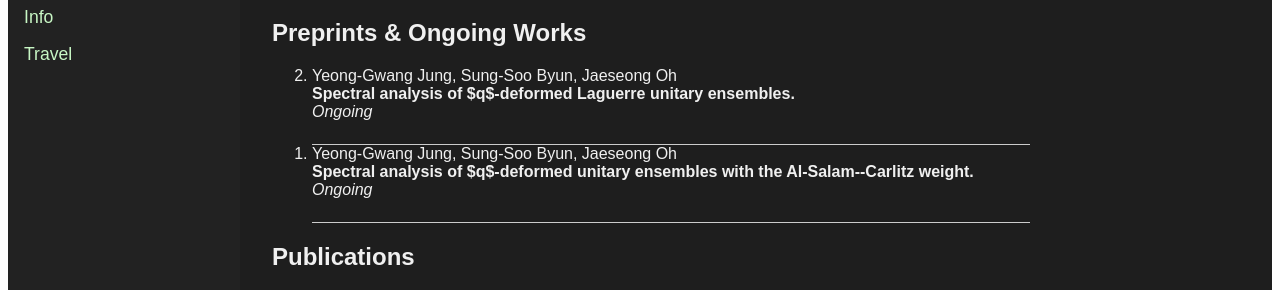
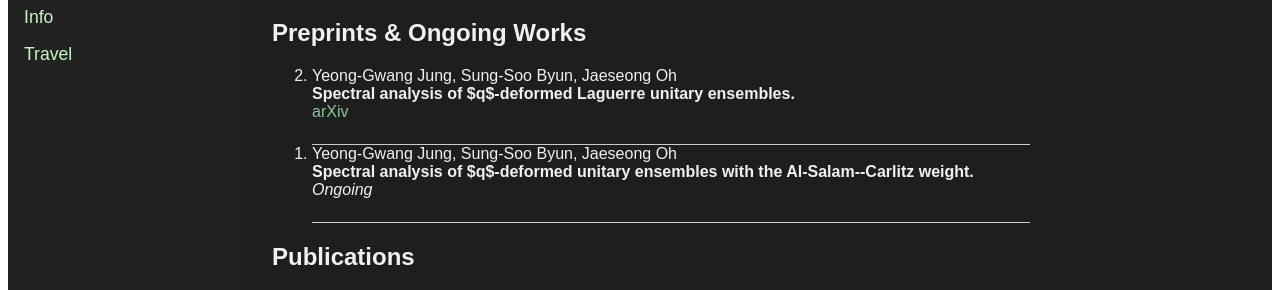
Before and after one commit to y-gJung/y-gJung.github.io, a Jekyll site: the page built from research.md, in a window 1280 px wide. Shown: the part 223-513 px from the top of the page. Built offline with Jekyll 4.4.1, drawn with Linux system fonts in a browser that asks for light colours.

Commit message:
Update research.md

```diff
--- a/research.md
+++ b/research.md
@@ -15,7 +15,7 @@
   <li>
     Yeong-Gwang Jung, Sung-Soo Byun, Jaeseong Oh <br>
     <strong>Spectral analysis of $q$-deformed Laguerre unitary ensembles.</strong> <br>
-    <em>Ongoing</em>
+    <a href="https://arxiv.org/abs/2507.18042" target="_blank"> arXiv </a>
   </li>
   <li>
     Yeong-Gwang Jung, Sung-Soo Byun, Jaeseong Oh <br>
```
